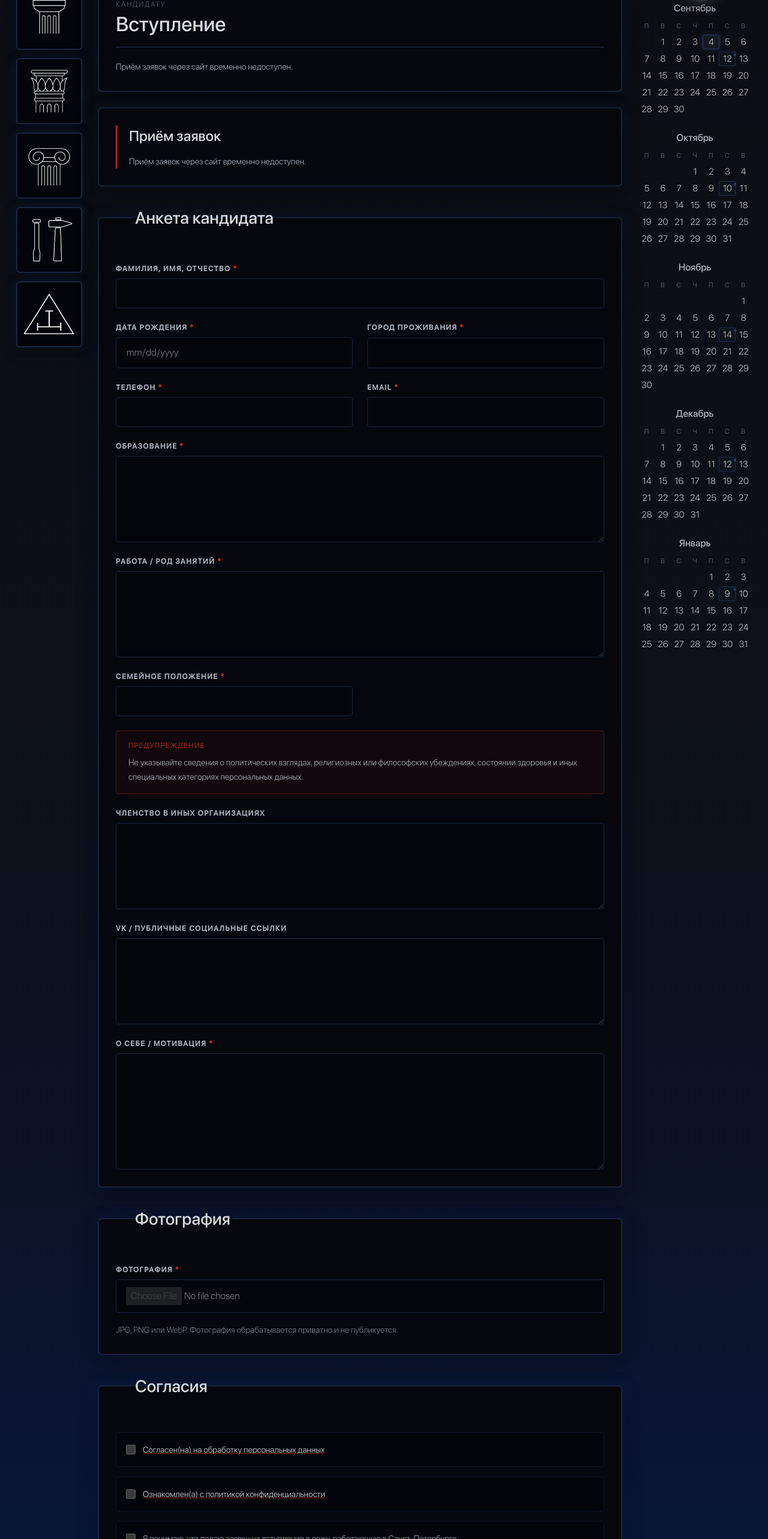
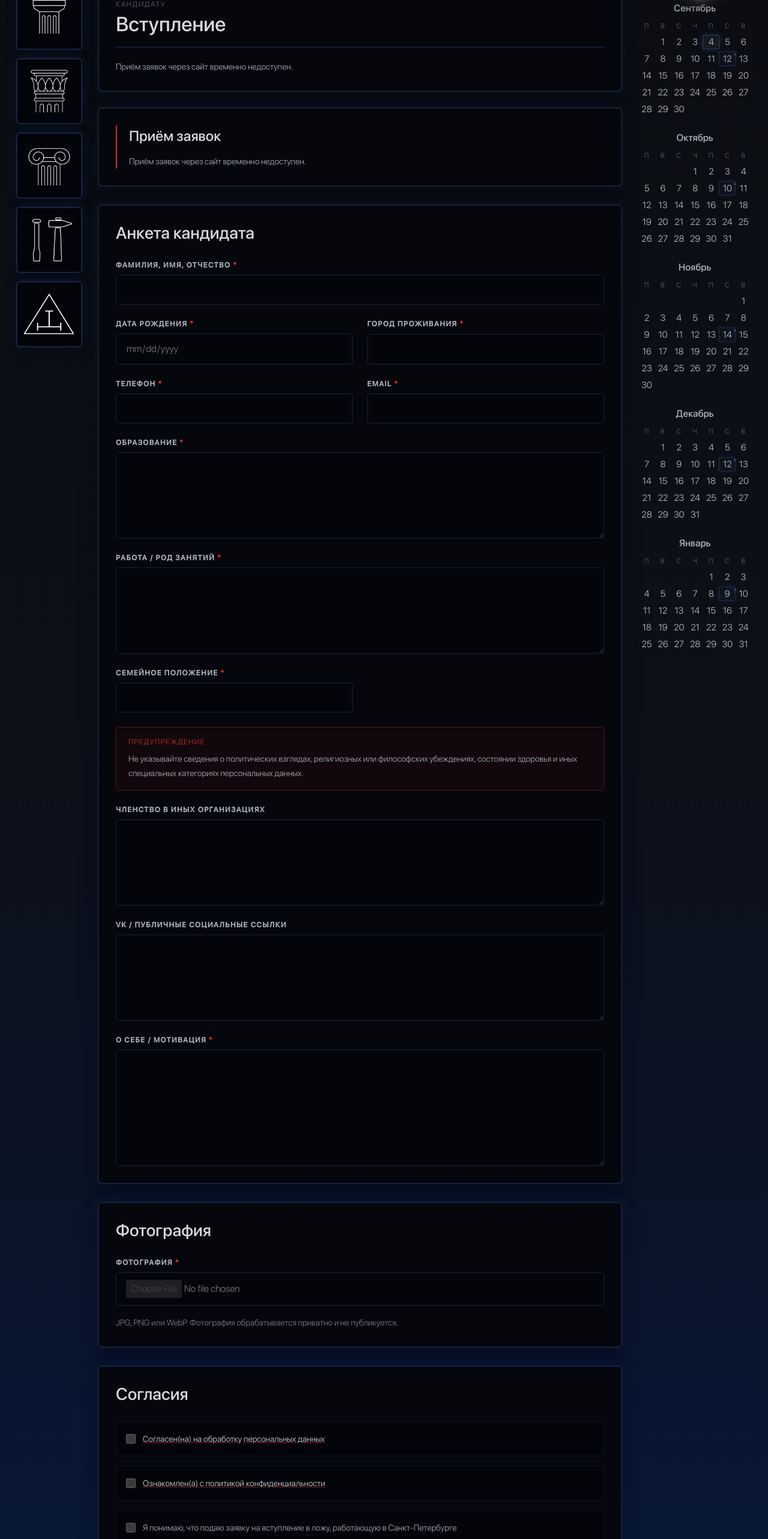
Before and after one commit to stalar78/astree3, a React (Vite) app in the folder frontend/: page /vstuplenie in a window 1280 px wide. Shown: the part 234-2800 px from the top of the page at 60% size. Built offline with nearby package versions, Linux system fonts and the light colour scheme.

Commit message:
fix: align candidate section headings

```diff
--- a/frontend/src/pages/CandidatePage.tsx
+++ b/frontend/src/pages/CandidatePage.tsx
@@ -11,8 +11,8 @@ const TEXTAREA_CLASS = `${FIELD_CLASS} min-h-36 resize-y`;
 const HELP_CLASS = 'text-sm font-light leading-6 text-brand-reference-muted/70';
 const FIELDSET_CLASS =
   'rounded-[6px] border border-brand-reference-line/30 bg-brand-reference-panel px-4 py-6 shadow-referenceCard sm:px-6 lg:px-7 lg:py-7';
-const LEGEND_CLASS =
-  'ml-4 px-1 font-referenceHeading text-[clamp(1.55rem,3vw,2.05rem)] font-medium text-brand-reference-text sm:ml-6 lg:ml-7 lg:text-[1.75rem]';
+const SECTION_TITLE_CLASS =
+  'mb-5 font-referenceHeading text-[clamp(1.55rem,3vw,2.05rem)] font-medium leading-tight text-brand-reference-text sm:mb-7 lg:text-[1.75rem]';
 const STATUS_NEUTRAL_CLASS = 'border-brand-reference-line/35 bg-brand-reference-panelDeep text-brand-reference-muted';
 const STATUS_ERROR_CLASS = 'border-brand-reference-red/55 bg-brand-reference-red/5 text-brand-reference-text';
 const STATUS_SUCCESS_CLASS = 'border-brand-reference-red/55 bg-brand-reference-red/10 text-brand-reference-text shadow-referenceCard';
@@ -110,8 +110,9 @@ export function CandidatePage() {
           </div>
 
           <fieldset disabled={disabled} className={FIELDSET_CLASS}>
-            <legend className={LEGEND_CLASS}>Анкета кандидата</legend>
-            <div className="mt-5 grid gap-5 sm:mt-7 sm:gap-6 lg:grid-cols-2">
+            <legend className="sr-only">Анкета кандидата</legend>
+            <h2 className={SECTION_TITLE_CLASS}>Анкета кандидата</h2>
+            <div className="grid gap-5 sm:gap-6 lg:grid-cols-2">
               <FormField id="full_name" label="Фамилия, имя, отчество" required className="lg:col-span-2">
                 <input
                   id="full_name"
@@ -208,8 +209,9 @@ export function CandidatePage() {
           </fieldset>
 
           <fieldset disabled={disabled} className={FIELDSET_CLASS}>
-            <legend className={LEGEND_CLASS}>Фотография</legend>
-            <div className="mt-5 grid gap-4 sm:mt-7">
+            <legend className="sr-only">Фотография</legend>
+            <h2 className={SECTION_TITLE_CLASS}>Фотография</h2>
+            <div className="grid gap-4">
               <div className="grid gap-2">
                 <label htmlFor="photo" className="text-xs font-semibold uppercase tracking-[0.12em] text-brand-reference-muted">
                   Фотография<span aria-hidden="true" className="text-brand-reference-red"> *</span>
@@ -228,8 +230,9 @@ export function CandidatePage() {
           </fieldset>
 
           <fieldset disabled={disabled} className={FIELDSET_CLASS}>
-            <legend className={LEGEND_CLASS}>Согласия</legend>
-            <div className="mt-5 space-y-3 sm:mt-7 sm:space-y-4">
+            <legend className="sr-only">Согласия</legend>
+            <h2 className={SECTION_TITLE_CLASS}>Согласия</h2>
+            <div className="space-y-3 sm:space-y-4">
               <ConsentRow id="personal_data_processing" name="personal_data_processing">
                 <span>
                   <Link
```
